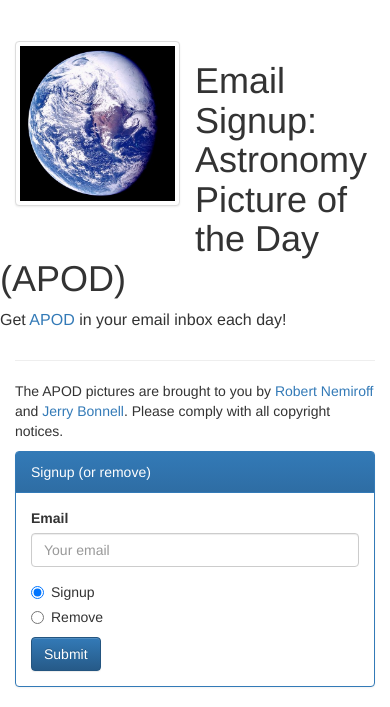
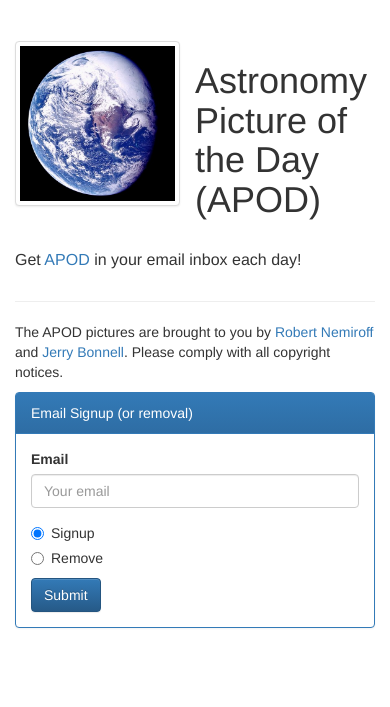
Before and after one commit to gtracy/APODEmail, a Python web app: template templates/index.html in a window 390 px wide. Shown: the part 374-1081 px from the top of the page. After the commit the page ends 1002 px from the top, so only its background shows below. Run offline with Jinja, Linux system fonts and the light colour scheme; the template is opened without the code that fills it, so the values that code supplies are empty; some libraries are stand-ins or nearby versions.

Commit message:
fixed mobile rendering

```diff
--- a/app.yaml
+++ b/app.yaml
@@ -1,5 +1,5 @@
 application: apodemail-hrd
-version: paypal-fix
+version: mobile-pretty
 runtime: python27
 api_version: 1
 threadsafe: true
--- a/templates/index.html
+++ b/templates/index.html
@@ -6,20 +6,23 @@
     <meta name="description" content="A service that delivers a daily email containing the astronomy picture of the day.">
     <meta name="keywords" content="APOD, astronomy, astronomy picture of the day, NASA, NASA pictures, pictures of space, pictures of the universe, email distribution, email signup, signup, space, daily email">
     <meta name="google-site-verification" content="zwcKFrENLWd4sGLD_7psmaPACHF0oM_hlxUHrAlIgjQ" />
+    <meta name="viewport" content="width=device-width, initial-scale=1">
 
     <link rel="shortcut icon" href="img/favicon.ico">
   	<!-- Latest compiled and minified CSS -->
-  	<link rel="stylesheet" href="https://maxcdn.bootstrapcdn.com/bootstrap/3.2.0/css/bootstrap.min.css">
+  	<link rel="stylesheet" href="https://maxcdn.bootstrapcdn.com/bootstrap/3.3.7/css/bootstrap.min.css">
 
   	<!-- Optional theme -->
   	<link rel="stylesheet" href="https://maxcdn.bootstrapcdn.com/bootstrap/3.2.0/css/bootstrap-theme.min.css">
 
-    <script type="text/javascript" src="http://ajax.googleapis.com/ajax/libs/jquery/1.3.2/jquery.min.js"></script>
+    <script type="text/javascript" src="https://ajax.googleapis.com/ajax/libs/jquery/3.1.0/jquery.min.js"></script>
 
   	<!-- Latest compiled and minified JavaScript -->
-  	<script src="https://maxcdn.bootstrapcdn.com/bootstrap/3.2.0/js/bootstrap.min.js"></script>
+  	<script src="https://maxcdn.bootstrapcdn.com/bootstrap/3.3.7/js/bootstrap.min.js"></script>
 
-    <script type="text/javascript" src="http://www.google.com/recaptcha/api/js/recaptcha_ajax.js"></script>
+    <script type="text/javascript" src="https://www.google.com/recaptcha/api/js/recaptcha_ajax.js"></script>
+    <!--<script src="https://www.google.com/recaptcha/api.js" async defer></script> -->
+
     <!-- Wrapping the Recaptcha create method in a javascript function -->
     <script type="text/javascript">
          function showRecaptcha(element) {
@@ -85,8 +88,8 @@
               </form>
           </li>
        	</ul>
-       </div>
-     </div>
+      </div>
+    </div>
 
   	<div class="container" role="main">
   		<div class="page-header">
@@ -96,8 +99,13 @@
               <img src="img/earth.jpg" alt="Earth">
             </a>
           </div>
-            <h1>Email Signup: </br>Astronomy Picture of the Day (APOD)</h1>
-      <p class="lead">Get <a href=http://apod.nasa.gov/apod/>APOD</a> in your email inbox each day!</p>
+            <h1>Astronomy Picture of the Day (APOD)</h1>
+            <br/>
+        </div>
+        <div class="row">
+          <div class="col-xs-10">
+            <p class="lead">Get <a href=http://apod.nasa.gov/apod/>APOD</a> in your email inbox each day!</p>
+          </div>
         </div>
   		</div>
 		<p>The APOD pictures are brought to you by
@@ -105,17 +113,13 @@
 		<a href=http://antwrp.gsfc.nasa.gov/htmltest/jbonnell/www/bonnell.html>Jerry Bonnell</a>.
 		Please comply with all copyright notices.</p>
 
-<!--     <div class="alert alert-danger" role="alert">
-      <span class="glyphicon glyphicon-bullhorn"></span>
-      The APOD emails are turned off temporarily. They will be turned back on within the next few days!
-    </div>
- -->		<div id="form-answer">
+		<div id="form-answer">
 		</div>
 
 
 <div id="form-container">
 	<div class="panel panel-primary">
-		<div class="panel-heading">Signup (or remove)</div>
+		<div class="panel-heading">Email Signup (or removal)</div>
 		<div class="panel-body">
 
 		    <form id="request-form" method="post" onsubmit="return false">
@@ -132,12 +136,15 @@
 	    		    <label><input id="addremove" type="radio" name="signup" value=remove onclick="hideRecaptcha('recaptcha_div');">Remove</label>
 			    </div>
 
-		      <div id="recaptcha_div">
+<!--
+            <div class="g-recaptcha" data-sitekey="{{captcha_secret}}"></div>
+-->
+          <div id="recaptcha_div">
 		        <script type="text/javascript"
-		           src="http://www.google.com/recaptcha/api/challenge?k={{captcha_secret}}">
+		           src="https://www.google.com/recaptcha/api/challenge?k={{captcha_secret}}">
 		        </script>
 		        <noscript>
-		           <iframe src="http://www.google.com/recaptcha/api/noscript?k={{captcha_secret}}"
+		           <iframe src="https://www.google.com/recaptcha/api/noscript?k={{captcha_secret}}"
 		               height="300" width="500" frameborder="0"></iframe><br>
 		           <textarea name="recaptcha_challenge_field" rows="3" cols="40">
 		           </textarea>
@@ -145,7 +152,8 @@
 		               value="manual_challenge">
 		        </noscript>
 		      </div>
-
+<!--
+-->
 		        <button type="submit" class="btn btn-primary">Submit</button>
 
 		    </form>
```
